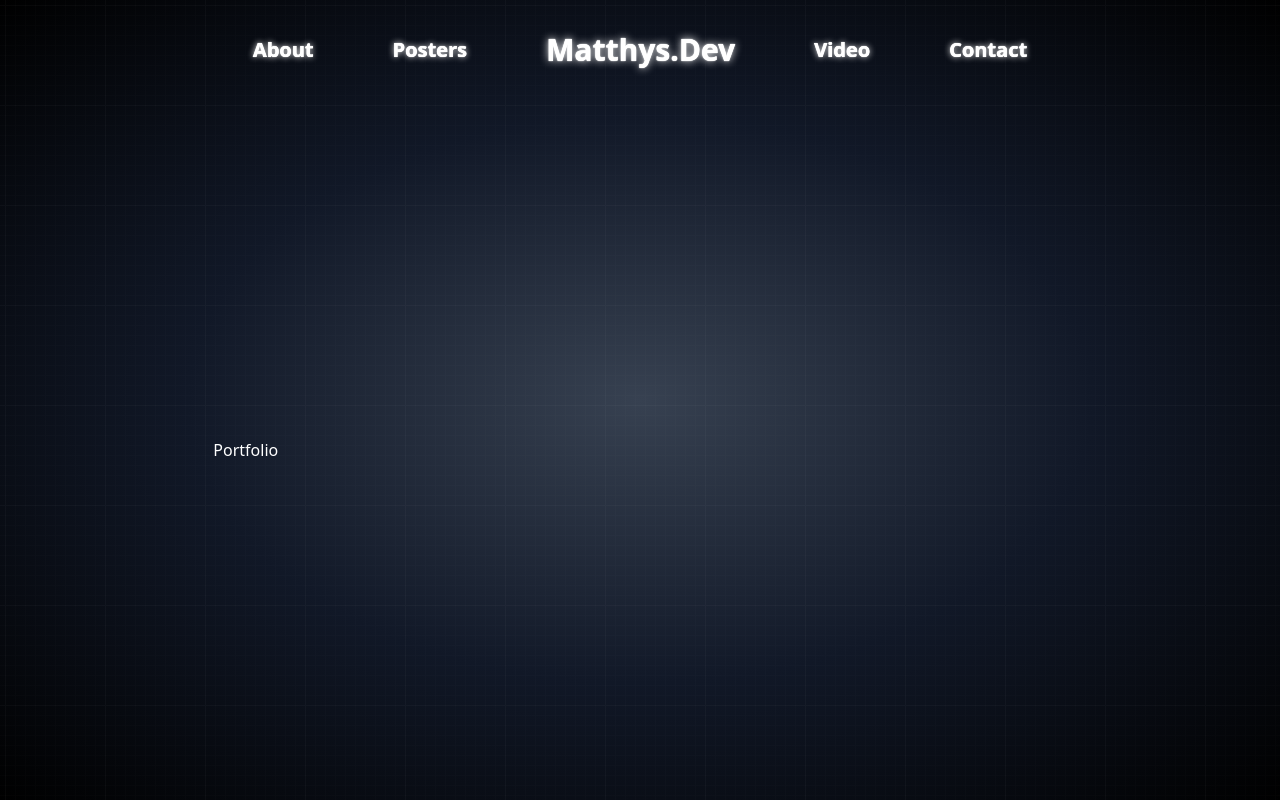
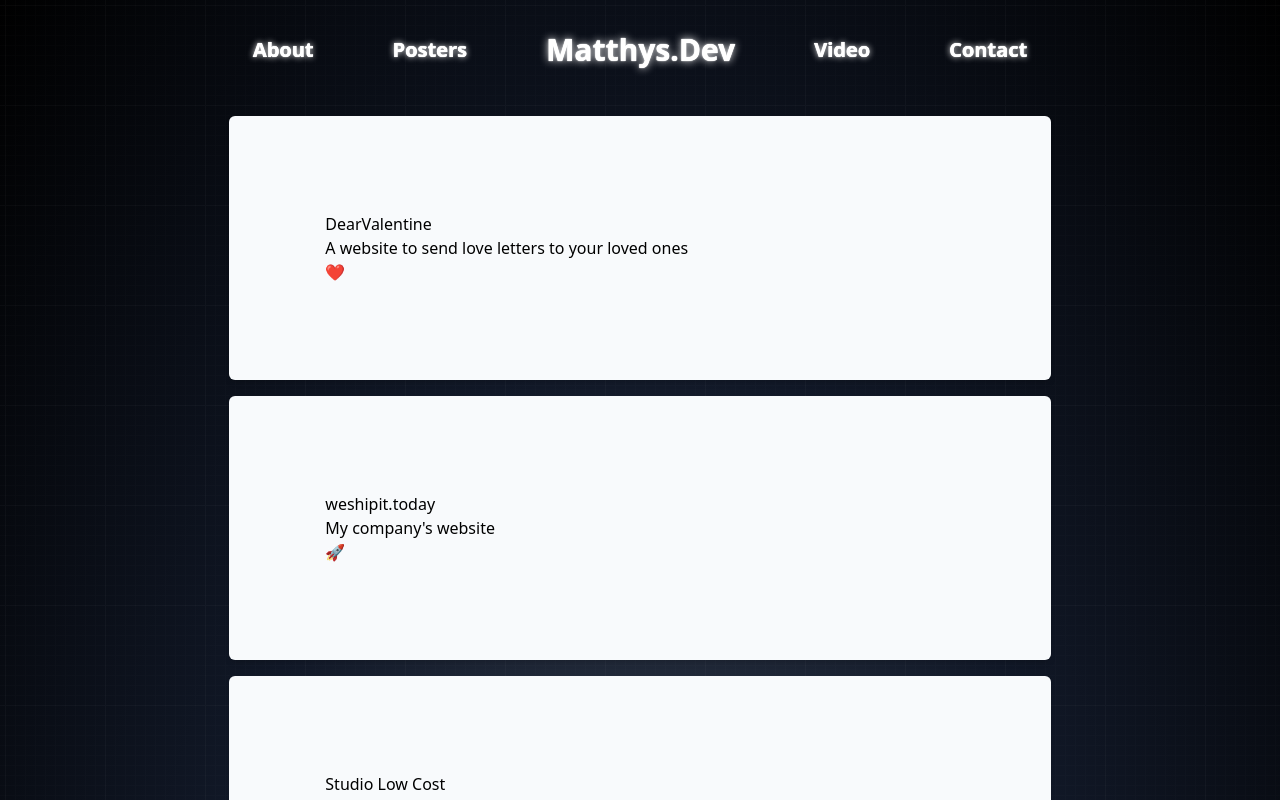
Before and after one commit to MatthysDev/Matthys.dev.v2, a Next.js app: page /portfolio in a window 1280 px wide. Shown: the top 800 px of the page. Built offline with nearby package versions, Linux system fonts and the light colour scheme.

Commit message:
Feat 🎸 : Add /projects

```diff
--- a/src/components/Cards/Card.tsx
+++ b/src/components/Cards/Card.tsx
@@ -6,6 +6,6 @@ type CardProps = {
 
 export default function Card({ children }: CardProps) {
   return (
-    <div className='bg-slate-50 p-24 rounded-md shadow-md'>{children}</div>
+    <div className='bg-slate-50 p-24 rounded-md shadow-md text-black m-4'>{children}</div>
   )
 }
--- a/src/pages/portfolio.tsx
+++ b/src/pages/portfolio.tsx
@@ -1,6 +1,8 @@
 import CustomLayout from '@/components/CustomLayout'
 import Head from 'next/head'
 import React from 'react'
+import { projects } from '@/apiData/projects'
+import Card from '@/components/Cards/Card'
 
 type Props = {
     projectApi: Project[]
@@ -13,23 +15,24 @@ type Project = {
     imageUrl: string
 }
 
-export default function Portfolio({ projectApi }: Props) {
+export default function Portfolio() {
     return (
         <CustomLayout>
             <Head>
-                <title>Matthys.dev | Vidéo</title> {/* Setting the title metadata */}
+                <title>Matthys.dev | Portfolio</title> {/* Setting the title metadata */}
             </Head>
-            <h1>Portfolio</h1>
             <ul>
-                {/* {projectApi.map((project, index) => (
-                    <li key={index}>
-                        <h2>{project.name}</h2>
-                        <p>{project.description}</p>
-                        <a href={project.url}>
-                            <img src={project.imageUrl} alt={project.name} />
-                        </a>
-                    </li>
-                ))} */}
+                {projects.map((project, index) => (
+                    <Card>
+                        <li key={index}>
+                            <h2>{project.name}</h2>
+                            <p>{project.description}</p>
+                            <a href={project.websiteUrl}>
+                                {project.img}
+                            </a>
+                        </li>
+                    </Card>
+                ))}
             </ul>
         </CustomLayout>
     )
```
Also changed, not shown: 1 other file (tests, documents, lock files or other folders).
